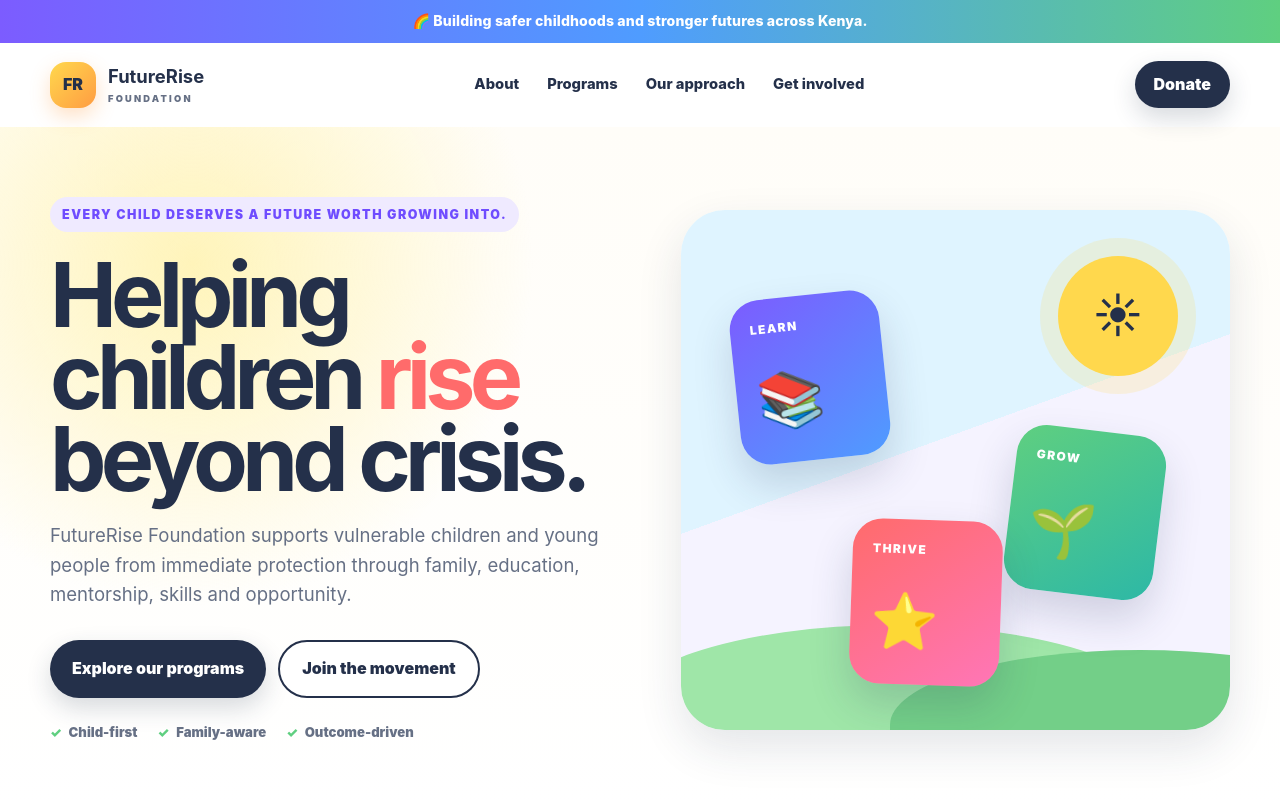
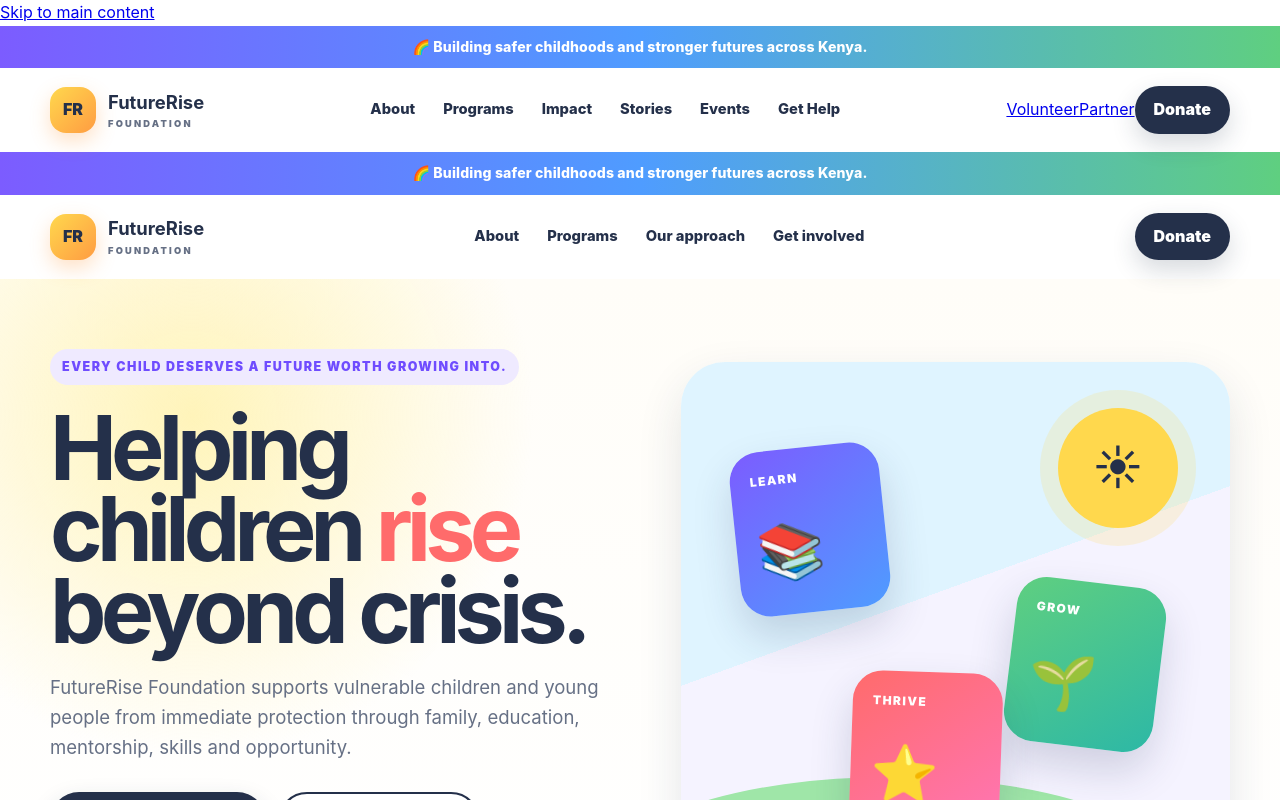
Before and after one commit to Sean-steve/kids4future, a Next.js app: page / in a window 1280 px wide. Shown: the top 800 px of the page. Built offline with nearby package versions, Linux system fonts and the light colour scheme.

Commit message:
feat: wrap site in shared header and footer

```diff
--- a/app/layout.tsx
+++ b/app/layout.tsx
@@ -1,15 +1,26 @@
 import "./globals.css";
+import { SiteHeader } from "@/components/SiteHeader";
+import { SiteFooter } from "@/components/SiteFooter";
 
 export const metadata = {
-  title: "FutureRise Foundation",
+  title: {
+    default: "FutureRise Foundation",
+    template: "%s | FutureRise Foundation",
+  },
   description:
     "FutureRise Foundation supports vulnerable children and young people through protection, family strengthening, education, mentorship, skills and opportunity.",
+  metadataBase: new URL("https://sean-steve.github.io/kids4future/"),
 };
 
 export default function RootLayout({ children }: { children: React.ReactNode }) {
   return (
     <html lang="en">
-      <body>{children}</body>
+      <body>
+        <a className="skip-link" href="#main-content">Skip to main content</a>
+        <SiteHeader />
+        <div id="main-content">{children}</div>
+        <SiteFooter />
+      </body>
     </html>
   );
 }
```
